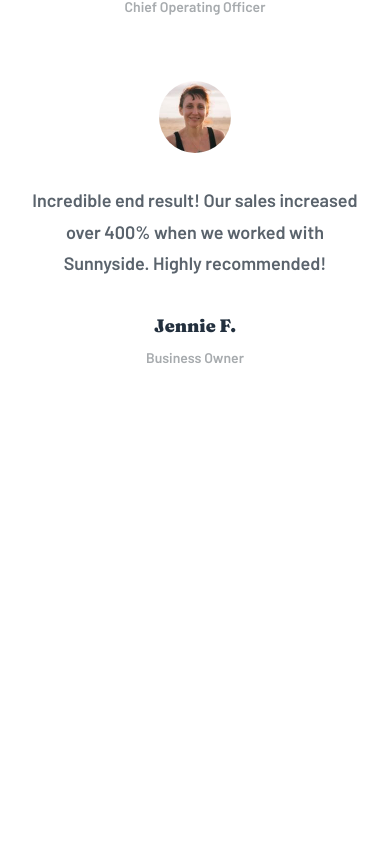
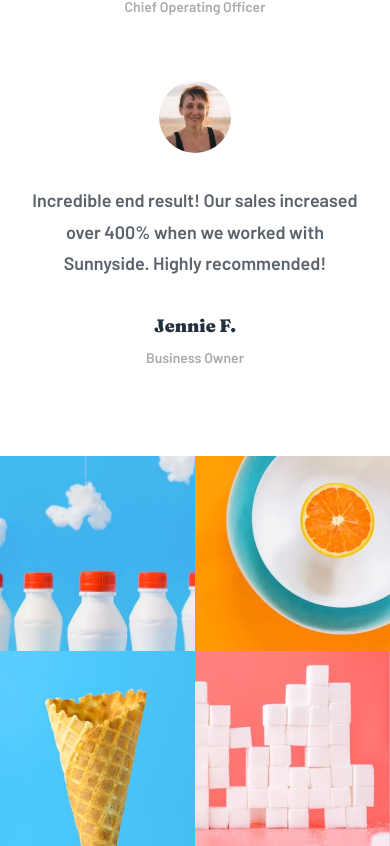
Before and after one commit to neont21/sunnyside-agency-landing-page, a React (Vite) app: page / in a window 390 px wide. Shown: the part 4118-4964 px from the top of the page. Before the commit the page ends 4574 px from the top, so only its background shows below. Built offline with nearby package versions, Linux system fonts and the light colour scheme.

Commit message:
feat(gallery): implement mobile GallerySection component

```diff
--- a/src/App.tsx
+++ b/src/App.tsx
@@ -1,4 +1,5 @@
 import { FeaturesSection } from './components/FeaturesSection/FeaturesSection';
+import { GallerySection } from './components/GallerySection/GallerySection';
 import { HeroSection } from './components/HeroSection/HeroSection';
 import { TestimonialsSection } from './components/TestimonialsSection/TestimonialsSection';
 
@@ -9,6 +10,7 @@ function App() {
       <main>
         <FeaturesSection />
         <TestimonialsSection />
+        <GallerySection />
       </main>
     </>
   );
--- /dev/null
+++ b/src/components/GallerySection/GallerySection.module.css
@@ -0,0 +1,6 @@
+.gallery {
+  width: 100%;
+  display: grid;
+  grid-template-columns: repeat(2, 1fr);
+  gap: 0;
+}
--- /dev/null
+++ b/src/components/GallerySection/GallerySection.tsx
@@ -0,0 +1,32 @@
+import { ImageCard } from '../common/ImageCard/ImageCard';
+import styles from './GallerySection.module.css';
+
+/**
+ * 프로젝트 쇼케이스 비주얼을 2x2(모바일) 그리드로 보여주는 갤러리 섹션
+ */
+export function GallerySection() {
+  return (
+    <section className={styles.gallery} aria-label="Photo Gallery">
+      <ImageCard
+        mobileSrc="/images/mobile/image-gallery-milkbottles.jpg"
+        desktopSrc="/images/desktop/image-gallery-milkbottles.jpg"
+        alt="Glass milk bottles with blue sky and clouds pattern"
+      />
+      <ImageCard
+        mobileSrc="/images/mobile/image-gallery-orange.jpg"
+        desktopSrc="/images/desktop/image-gallery-orange.jpg"
+        alt="An orange slice placed in a bowl"
+      />
+      <ImageCard
+        mobileSrc="/images/mobile/image-gallery-cone.jpg"
+        desktopSrc="/images/desktop/image-gallery-cone.jpg"
+        alt="An empty waffle ice cream cone"
+      />
+      <ImageCard
+        mobileSrc="/images/mobile/image-gallery-sugar-cubes.jpg"
+        desktopSrc="/images/desktop/image-gallery-sugarcubes.jpg"
+        alt="Sugar cubes stacked against a pink background"
+      />
+    </section>
+  );
+}
```
